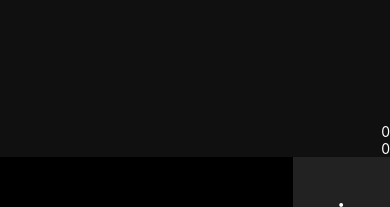
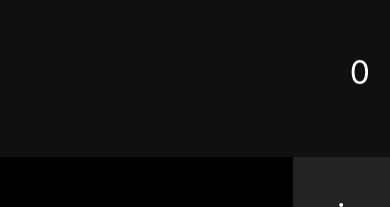
Before and after one commit to Awe1alex/calculator-react-native, a React Native app: screen / in a window 390 px wide. Shown: the part 124-331 px from the top of the page. Built offline with nearby package versions, Linux system fonts and the light colour scheme.

Commit message:
display stylin

```diff
--- a/src/CalculatorView.tsx
+++ b/src/CalculatorView.tsx
@@ -1,12 +1,15 @@
-import React from 'react'
+import React, { useState } from 'react'
 import { Platform, SafeAreaView, StyleSheet } from 'react-native'
 import ButtosWrapper from './ButtonsWrapper'
 import Display from './Display'
 
 export default function CalculatorView() {
+	const [main, setMain] = useState('0')
+	const [secondary, setSecondary] = useState('')
+
 	return (
 		<SafeAreaView style={styles.calculatorView}>
-			<Display />
+			<Display main={main} secondary={secondary} />
 			<ButtosWrapper />
 		</SafeAreaView>
 	)
@@ -15,7 +18,8 @@ export default function CalculatorView() {
 const styles = StyleSheet.create({
 	calculatorView: {
 		flex: 1,
-		backgroundColor: '#000',
-		paddingTop: Platform.OS === 'android' ? 40 : 0
+		backgroundColor: '#000'
+		// TO-DO test on real phone
+		// paddingTop: Platform.OS === 'android' ? 40 : 0
 	}
 })
--- a/src/Display.tsx
+++ b/src/Display.tsx
@@ -1,11 +1,35 @@
-import React from 'react'
-import { StyleSheet, View, Text } from 'react-native'
+import React, { useRef } from 'react'
+import { StyleSheet, View, Text, ScrollView } from 'react-native'
 
-export default function Display() {
+type DisplayProps = {
+	main: string
+	secondary: string
+}
+
+export default function Display({ main, secondary }: DisplayProps) {
+	const secondaryWrapperRef = useRef<ScrollView>(null)
+	const mainWrapperRef = useRef<ScrollView>(null)
+
 	return (
 		<View style={styles.display}>
-			<Text style={styles.result}>0</Text>
-			<Text style={styles.calculation}>0</Text>
+			<ScrollView
+				ref={secondaryWrapperRef}
+				horizontal={true}
+				contentContainerStyle={styles.secondaryWrapper}
+				showsHorizontalScrollIndicator={false}
+				onContentSizeChange={() => secondaryWrapperRef.current?.scrollToEnd({ animated: false })}
+			>
+				<Text style={styles.secondary}>{secondary}</Text>
+			</ScrollView>
+			<ScrollView
+				ref={mainWrapperRef}
+				horizontal={true}
+				contentContainerStyle={styles.mainWrapper}
+				showsHorizontalScrollIndicator={false}
+				onContentSizeChange={() => mainWrapperRef.current?.scrollToEnd({ animated: false })}
+			>
+				<Text style={styles.main}>{main}</Text>
+			</ScrollView>
 		</View>
 	)
 }
@@ -17,10 +41,25 @@ const styles = StyleSheet.create({
 		justifyContent: 'flex-end',
 		backgroundColor: '#101010'
 	},
-	calculation: {
-		color: '#fff'
+	secondaryWrapper: {
+		flexGrow: 1,
+		alignItems: 'center',
+		justifyContent: 'flex-end'
 	},
-	result: {
-		color: '#fff'
+	secondary: {
+		paddingHorizontal: 20,
+		paddingTop: 20,
+		fontSize: 25,
+		color: '#ffffffaa'
+	},
+	mainWrapper: {
+		flexGrow: 1,
+		alignItems: 'center',
+		justifyContent: 'flex-end'
+	},
+	main: {
+		color: '#fff',
+		fontSize: 32,
+		padding: 20
 	}
 })
```
